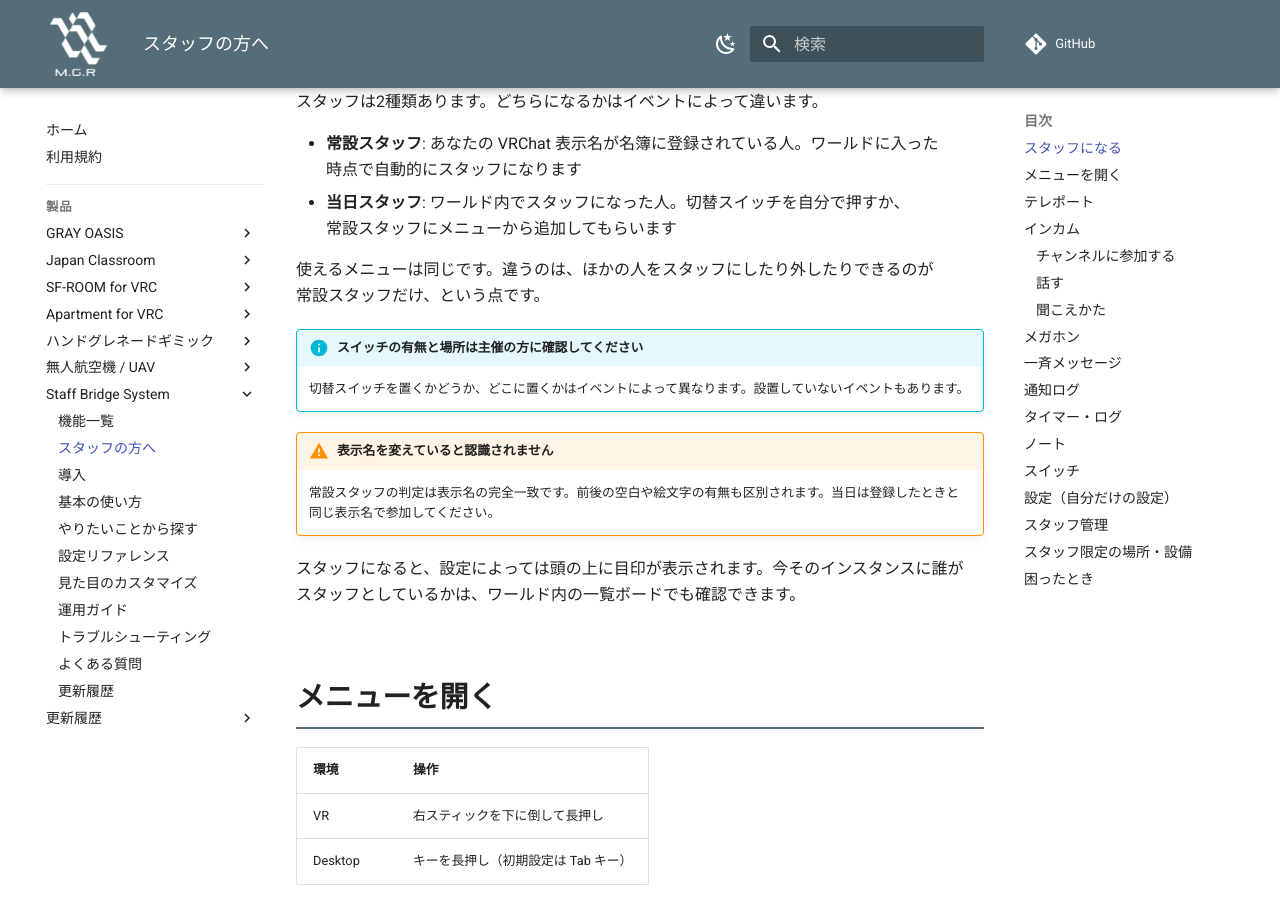
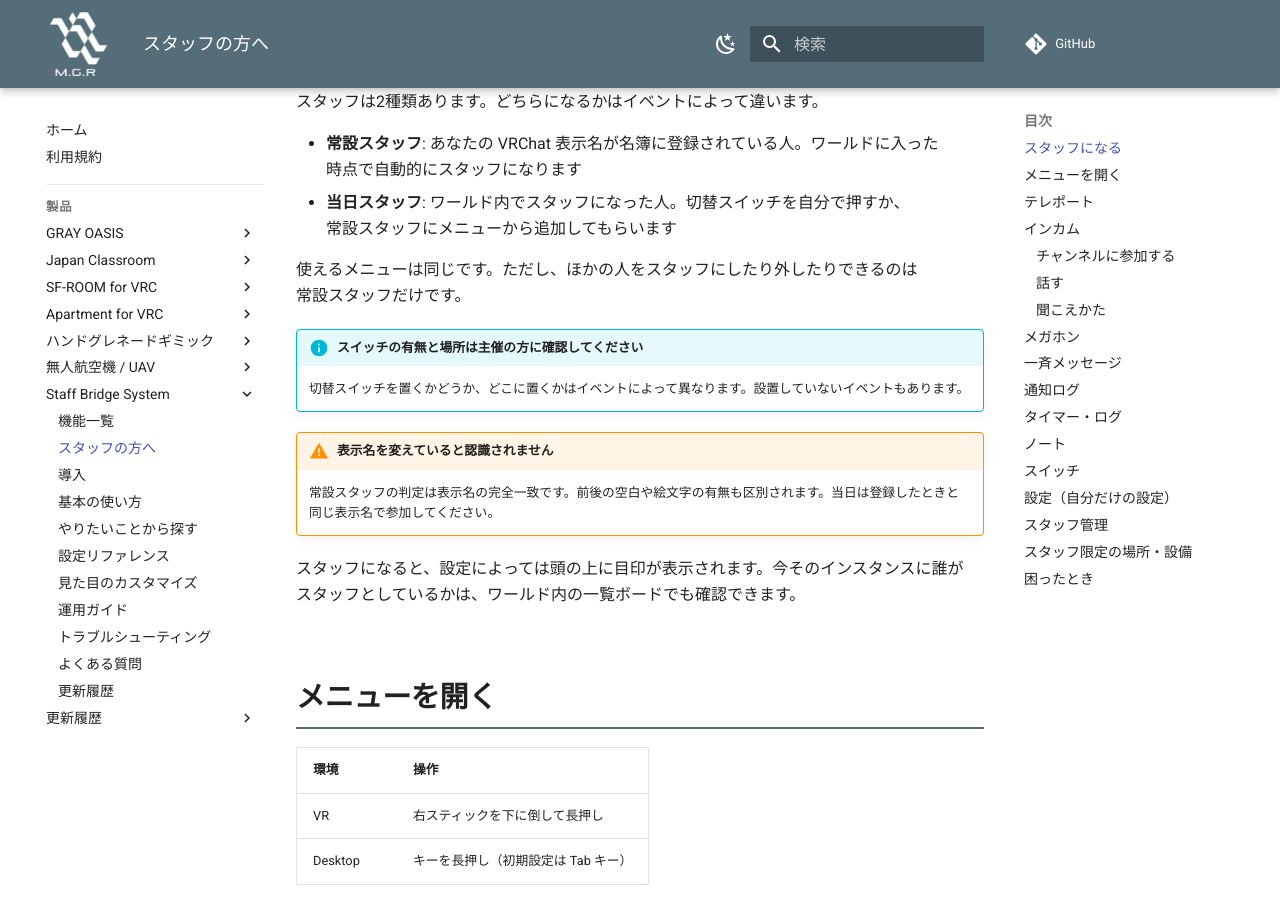
Before and after one commit to MAGURO-git/ProductArchive, an MkDocs documentation site: the page built from docs/staff-bridge-system/for-staff.md, in a window 1280 px wide and 900 px high, scrolled down 388 px. Built offline with MkDocs 1.6.1 and Material for MkDocs 9.7.7, drawn with Linux system fonts in a browser that asks for light colours; comment, search, counter and statistics services are not loaded.

Commit message:
マニュアルの翻訳調な言い回しを3か所直す
「〜することはできません」を可能動詞へ、「〜という点です」を平叙の文へ。

Co-Authored-By: Claude Fable 5 <noreply@anthropic.com>

```diff
--- a/docs/staff-bridge-system/for-staff.md
+++ b/docs/staff-bridge-system/for-staff.md
@@ -11,7 +11,7 @@
 - **常設スタッフ**: あなたの VRChat 表示名が名簿に登録されている人。ワールドに入った時点で自動的にスタッフになります
 - **当日スタッフ**: ワールド内でスタッフになった人。切替スイッチを自分で押すか、常設スタッフにメニューから追加してもらいます
 
-使えるメニューは同じです。違うのは、ほかの人をスタッフにしたり外したりできるのが常設スタッフだけ、という点です。
+使えるメニューは同じです。ただし、ほかの人をスタッフにしたり外したりできるのは常設スタッフだけです。
 
 !!! info "スイッチの有無と場所は主催の方に確認してください"
     切替スイッチを置くかどうか、どこに置くかはイベントによって異なります。設置していないイベントもあります。
```
Also changed, not shown: docs/staff-bridge-system/faq.md (+1 -1 lines), docs/staff-bridge-system/usage.md (+1 -1 lines).
